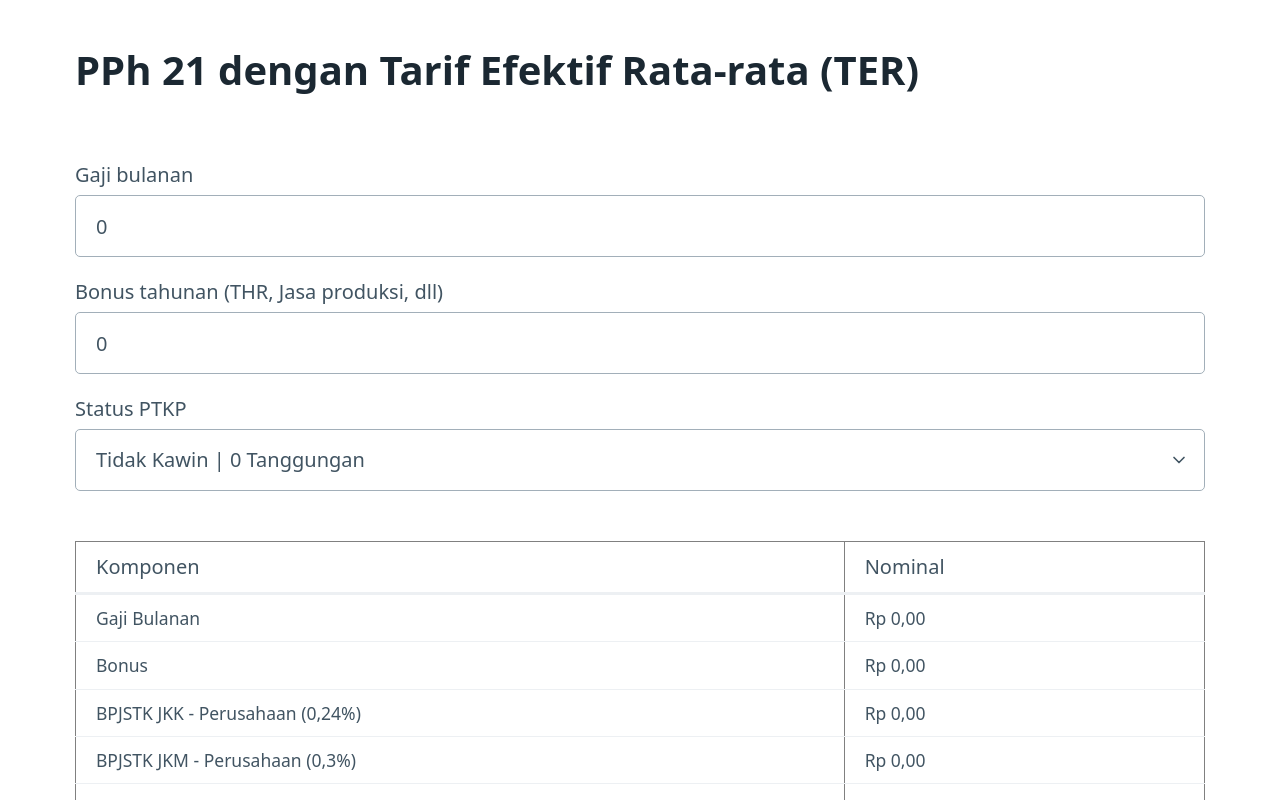
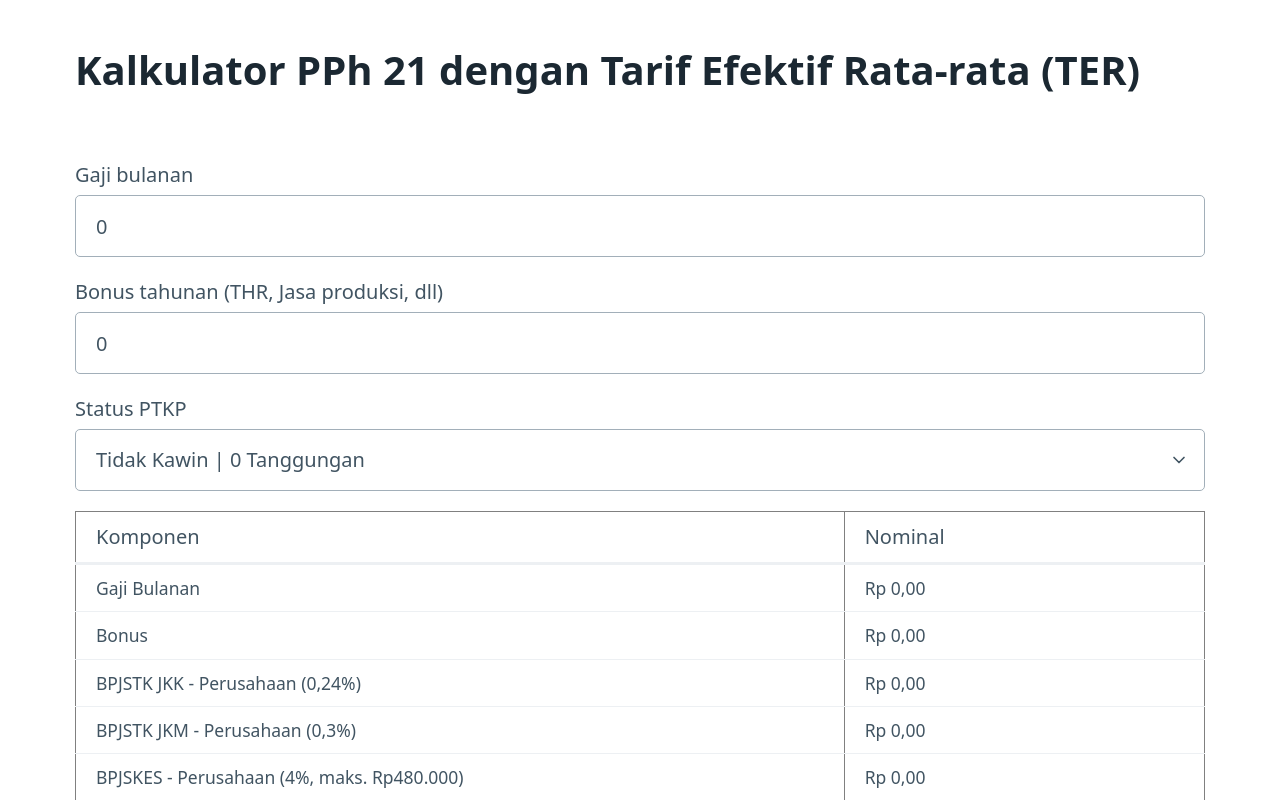
Before and after one commit to zasdaym/pph21, a SvelteKit app: page / in a window 1280 px wide. Shown: the top 800 px of the page. Built offline with nearby package versions, Linux system fonts and the light colour scheme.

Commit message:
Improve lighthouse score

```diff
--- a/src/routes/+page.svelte
+++ b/src/routes/+page.svelte
@@ -15,14 +15,33 @@
   $: result = calculateTax(salary, bonus, status as TaxpayerStatus);
 </script>
 
-<h1>PPh 21 dengan Tarif Efektif Rata-rata (TER)</h1>
-<form action="" method="post">
+<svelte:head>
+  <title>Kalkulator PPh 21 dengan Tarif Efektif Rata-rata (TER)</title>
+  <meta
+    name="description"
+    content="Kalkulator PPh 21 dengan Tarif Efektif Rata-rata (TER)"
+  />
+</svelte:head>
+
+<h1>Kalkulator PPh 21 dengan Tarif Efektif Rata-rata (TER)</h1>
 <label for="salary">Gaji bulanan</label>
-  <input type="number" bind:value={salary} min="0" placeholder="10000000" />
+<input
+  id="salary"
+  type="number"
+  bind:value={salary}
+  min="0"
+  placeholder="10000000"
+/>
 <label for="bonus">Bonus tahunan (THR, Jasa produksi, dll)</label>
-  <input type="number" bind:value={bonus} min="0" placeholder="10000000" />
+<input
+  id="bonus"
+  type="number"
+  bind:value={bonus}
+  min="0"
+  placeholder="10000000"
+/>
 <label for="status">Status PTKP</label>
-  <select bind:value={status}>
+<select id="status" bind:value={status}>
   <option value="TK/0">Tidak Kawin | 0 Tanggungan</option>
   <option value="TK/1">Tidak Kawin | 1 Tanggungan</option>
   <option value="TK/2">Tidak Kawin | 2 Tanggungan</option>
@@ -32,7 +51,6 @@
   <option value="K/2">Kawin | 2 Tanggungan</option>
   <option value="K/3">Kawin | 3 Tanggungan</option>
 </select>
-</form>
 <table border="1">
   <thead>
     <tr>
```
Also changed, not shown: static/robots.txt (added). Lines whose indentation alone changed are shown as unchanged.
